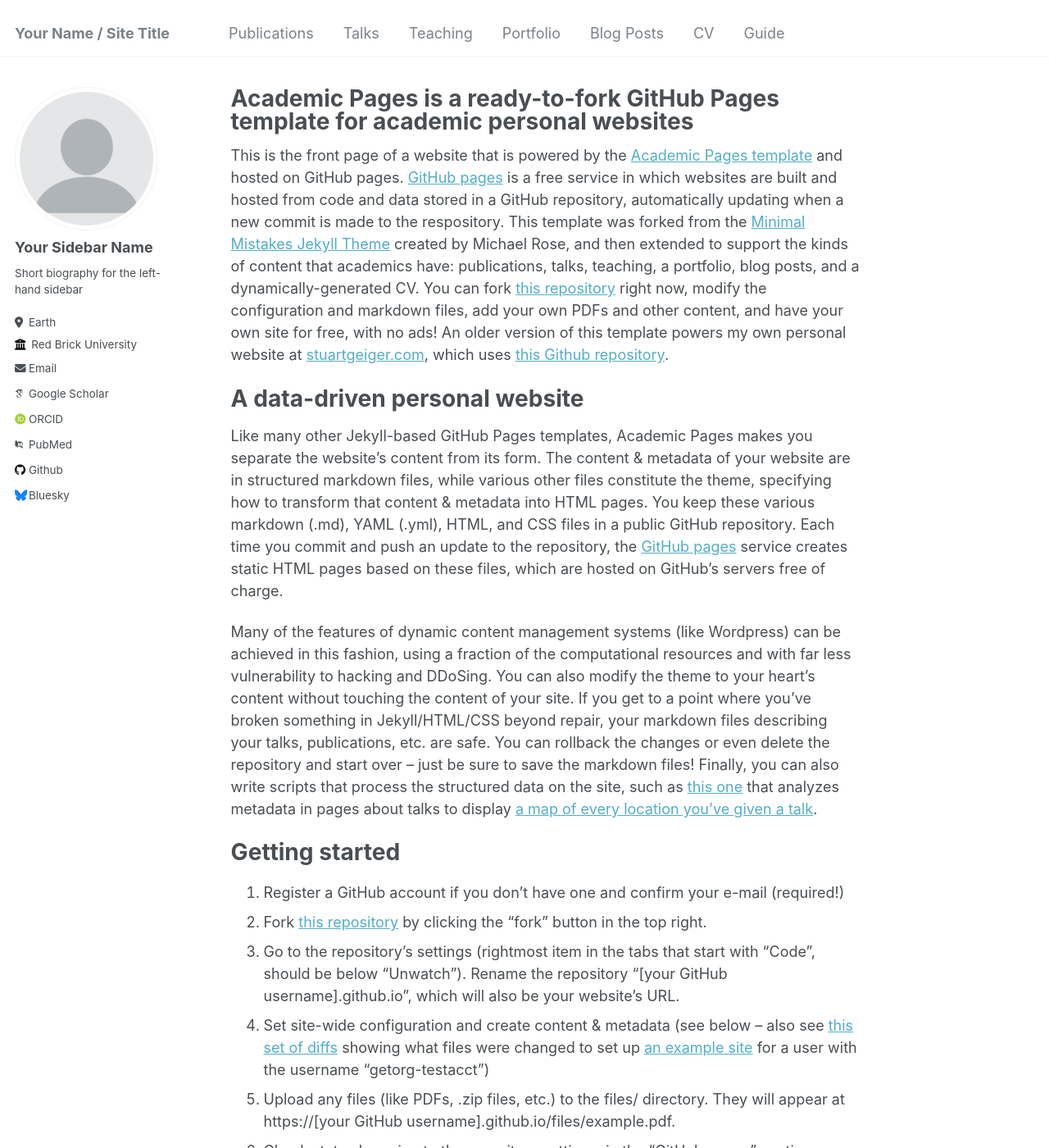
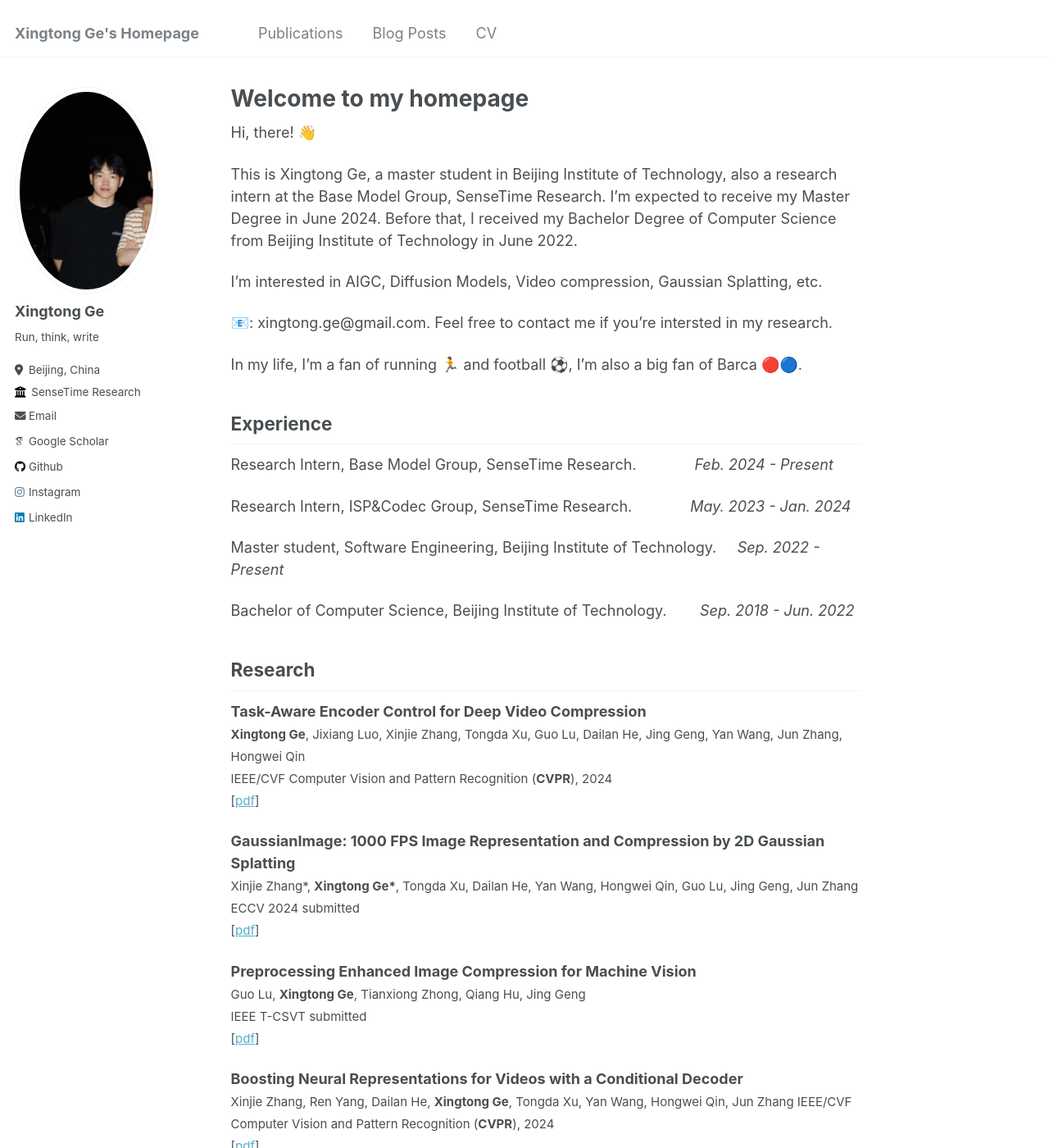
Before and after one commit to XingtongGe/xingtongge.github.io, a Jekyll site: the page built from _pages/about.md, in a window 1280 px wide and 1400 px high. Shown: the whole window at 82% size. Built offline with Jekyll 4.4.1, drawn with Linux system fonts in a browser that asks for light colours; some web fonts are replaced; some of the changed text lies outside the part shown.

Commit message:
upload homepage info

```diff
--- a/_config.yml
+++ b/_config.yml
@@ -8,55 +8,55 @@
 
 # Basic Site Settings
 locale                   : "en-US"
-title                    : "Your Name / Site Title"
+title                    : "Xingtong Ge's Homepage"
 title_separator          : "-"
-name                     : &name "Your Name"
+name                     : &name "Xingtong Ge"
 description              : &description "personal description"
-url                      : https://academicpages.github.io # the base hostname & protocol for your site e.g. "https://mmistakes.github.io"
+url                      : https://xingtongge.github.io # the base hostname & protocol for your site e.g. "https://mmistakes.github.io"
 baseurl                  : "" # the subpath of your site, e.g. "/blog"
-repository               : "academicpages/academicpages.github.io"
+repository               : "xingtongge/xingtongge.github.io"
 
 # Site Author - The following control what appear as part of the author content on the side bar.
 #               If a field is blank the icon and link will not appear, otherwise it will be shown.
 #               Additional customization can be done by editing /_includes/author-profile.html
 author:
   # Biographic information
-  avatar           : "profile.png"
-  name             : "Your Sidebar Name"
+  avatar           : "xingtong.jpeg"
+  name             : "Xingtong Ge"
   pronouns         : # example: "she/her"
-  bio              : "Short biography for the left-hand sidebar"
-  location         : "Earth"
-  employer         : "Red Brick University"
+  bio              : "Run, think, write"
+  location         : "Beijing, China"
+  employer         : "SenseTime Research"
   uri              : # URL
-  email            : "none@example.org"
+  email            : "xingtong.ge@gmail.com"
 
   # Academic websites
   arxiv            : # URL - Update with the correct link to your profile
-  googlescholar    : "https://scholar.google.com/citations?user=PS_CX0AAAAAJ"
+  googlescholar    : "https://scholar.google.com/citations?user=Rf8UmtoAAAAJ&hl=zh-CN"
   impactstory      : # URL
-  orcid            : "http://orcid.org/yourorcidurl"
-  pubmed           : "https://www.ncbi.nlm.nih.gov/pubmed/?term=john+snow"
+  orcid            : #"http://orcid.org/yourorcidurl"
+  pubmed           : #"https://www.ncbi.nlm.nih.gov/pubmed/?term=john+snow"
   researchgate     : # URL
 
   # Repositories and software development
   bitbucket        : # Username - Update with your username on the site
   codepen          : # Username
   dribbble         : # Username
-  github           : "academicpages"
+  github           : "XingtongGe"
   kaggle           : # Username
   stackoverflow    : # User number or user number and name (i.e., use "1" or "1/jeff-atwood")
 
   # Social media
-  bluesky          : "bsky.app" # Replace this with you Bluesky username
+  bluesky          : #"bsky.app" # Replace this with you Bluesky username
   facebook         : # Username
   flickr           : # Username
   foursquare       : # Username
   goodreads        : # Username
   google_plus      : # Username
   keybase          : # Username
-  instagram        : # Username
+  instagram        : "monster.ge0927"
   lastfm           : # Username
-  linkedin         : # Username
+  linkedin         : "xingtong-ge"
   mastodon         : # URL
   medium           : # URL
   pinterest        : # Username
@@ -66,7 +66,7 @@ author:
   tumblr           : # Username
   twitter          : # Username for X / Twitter
   vine             : # Username
-  weibo            : # Username
+  weibo            : # "6878510671"
   wikipedia        : # Username
   xing             : # Username
   youtube          : # Username
@@ -77,7 +77,7 @@ author:
 teaser                   :  # filename of teaser fallback teaser image placed in /images/, .e.g. "500x300.png"
 breadcrumbs              : false # true, false (default)
 words_per_minute         : 160
-future                   : true
+future                   : false
 read_more                : "disabled" # if enabled, adds "Read more" links to excerpts
 talkmap_link             : false #change to true to add link to talkmap on talks page
 comments:
--- a/_pages/about.md
+++ b/_pages/about.md
@@ -1,23 +1,82 @@
 ---
 permalink: /
-title: "Academic Pages is a ready-to-fork GitHub Pages template for academic personal websites"
+title: "Welcome to my homepage"
 author_profile: true
 redirect_from:
   - /about/
   - /about.html
 ---
 
-This is the front page of a website that is powered by the [Academic Pages template](https://github.com/academicpages/academicpages.github.io) and hosted on GitHub pages. [GitHub pages](https://pages.github.com) is a free service in which websites are built and hosted from code and data stored in a GitHub repository, automatically updating when a new commit is made to the respository. This template was forked from the [Minimal Mistakes Jekyll Theme](https://mmistakes.github.io/minimal-mistakes/) created by Michael Rose, and then extended to support the kinds of content that academics have: publications, talks, teaching, a portfolio, blog posts, and a dynamically-generated CV. You can fork [this repository](https://github.com/academicpages/academicpages.github.io) right now, modify the configuration and markdown files, add your own PDFs and other content, and have your own site for free, with no ads! An older version of this template powers my own personal website at [stuartgeiger.com](http://stuartgeiger.com), which uses [this Github repository](https://github.com/staeiou/staeiou.github.io).
 
-A data-driven personal website
-======
-Like many other Jekyll-based GitHub Pages templates, Academic Pages makes you separate the website's content from its form. The content & metadata of your website are in structured markdown files, while various other files constitute the theme, specifying how to transform that content & metadata into HTML pages. You keep these various markdown (.md), YAML (.yml), HTML, and CSS files in a public GitHub repository. Each time you commit and push an update to the repository, the [GitHub pages](https://pages.github.com/) service creates static HTML pages based on these files, which are hosted on GitHub's servers free of charge.
+Hi, there! 👋
 
-Many of the features of dynamic content management systems (like Wordpress) can be achieved in this fashion, using a fraction of the computational resources and with far less vulnerability to hacking and DDoSing. You can also modify the theme to your heart's content without touching the content of your site. If you get to a point where you've broken something in Jekyll/HTML/CSS beyond repair, your markdown files describing your talks, publications, etc. are safe. You can rollback the changes or even delete the repository and start over -- just be sure to save the markdown files! Finally, you can also write scripts that process the structured data on the site, such as [this one](https://github.com/academicpages/academicpages.github.io/blob/master/talkmap.ipynb) that analyzes metadata in pages about talks to display [a map of every location you've given a talk](https://academicpages.github.io/talkmap.html).
+This is Xingtong Ge, a master student in Beijing Institute of Technology, also a research intern at the Base Model Group, SenseTime Research.
+I'm expected to receive my Master Degree in June 2024. Before that, I received my Bachelor Degree of Computer Science from Beijing Institute of Technology in June 2022.
 
-Getting started
-======
-1. Register a GitHub account if you don't have one and confirm your e-mail (required!)
+I'm interested in AIGC, Diffusion Models, Video compression, Gaussian Splatting, etc.
+
+📧: xingtong.ge@gmail.com. Feel free to contact me if you're intersted in my research.
+
+In my life, I'm a fan of running 🏃 and football ⚽️, I'm also a big fan of Barca 🔴🔵.
+<!-- This is the front page of a website that is powered by the [Academic Pages template](https://github.com/academicpages/academicpages.github.io) and hosted on GitHub pages. [GitHub pages](https://pages.github.com) is a free service in which websites are built and hosted from code and data stored in a GitHub repository, automatically updating when a new commit is made to the respository. This template was forked from the [Minimal Mistakes Jekyll Theme](https://mmistakes.github.io/minimal-mistakes/) created by Michael Rose, and then extended to support the kinds of content that academics have: publications, talks, teaching, a portfolio, blog posts, and a dynamically-generated CV. You can fork [this repository](https://github.com/academicpages/academicpages.github.io) right now, modify the configuration and markdown files, add your own PDFs and other content, and have your own site for free, with no ads! An older version of this template powers my own personal website at [stuartgeiger.com](http://stuartgeiger.com), which uses [this Github repository](https://github.com/staeiou/staeiou.github.io). -->
+
+Experience
+------
+
+Research Intern, Base Model Group, SenseTime Research. &nbsp;&nbsp;&nbsp;&nbsp;&nbsp;&nbsp;&nbsp;&nbsp;&nbsp;&nbsp;&nbsp;&nbsp; *Feb. 2024 - Present*
+
+Research Intern, ISP&Codec Group, SenseTime Research. &nbsp;&nbsp;&nbsp;&nbsp;&nbsp;&nbsp;&nbsp;&nbsp;&nbsp;&nbsp;&nbsp;&nbsp; *May. 2023 - Jan. 2024*
+
+Master student, Software Engineering, Beijing Institute of Technology. &nbsp;&nbsp;&nbsp; *Sep. 2022 - Present*
+
+Bachelor of Computer Science, Beijing Institute of Technology. &nbsp;&nbsp;&nbsp;&nbsp;&nbsp;&nbsp; *Sep. 2018 - Jun. 2022*
+
+<!-- Like many other Jekyll-based GitHub Pages templates, Academic Pages makes you separate the website's content from its form. The content & metadata of your website are in structured markdown files, while various other files constitute the theme, specifying how to transform that content & metadata into HTML pages. You keep these various markdown (.md), YAML (.yml), HTML, and CSS files in a public GitHub repository. Each time you commit and push an update to the repository, the [GitHub pages](https://pages.github.com/) service creates static HTML pages based on these files, which are hosted on GitHub's servers free of charge.
+
+Many of the features of dynamic content management systems (like Wordpress) can be achieved in this fashion, using a fraction of the computational resources and with far less vulnerability to hacking and DDoSing. You can also modify the theme to your heart's content without touching the content of your site. If you get to a point where you've broken something in Jekyll/HTML/CSS beyond repair, your markdown files describing your talks, publications, etc. are safe. You can rollback the changes or even delete the repository and start over -- just be sure to save the markdown files! Finally, you can also write scripts that process the structured data on the site, such as [this one](https://github.com/academicpages/academicpages.github.io/blob/master/talkmap.ipynb) that analyzes metadata in pages about talks to display [a map of every location you've given a talk](https://academicpages.github.io/talkmap.html). -->
+
+Research
+------
+
+
+**Task-Aware Encoder Control for Deep Video Compression**
+<span style="font-size: smaller;">
+**Xingtong Ge**, Jixiang Luo, Xinjie Zhang, Tongda Xu, Guo Lu, Dailan He, Jing Geng, Yan Wang, Jun Zhang, Hongwei Qin
+IEEE/CVF Computer Vision and Pattern Recognition (**CVPR**), 2024
+[[pdf](https://arxiv.org/pdf/2404.04848)]
+</span>
+
+**GaussianImage: 1000 FPS Image Representation and Compression by 2D Gaussian Splatting**
+<span style="font-size: smaller;">
+Xinjie Zhang\*, **Xingtong Ge\***, Tongda Xu, Dailan He, Yan Wang, Hongwei Qin, Guo Lu, Jing Geng, Jun Zhang
+ECCV 2024 submitted
+[[pdf](https://arxiv.org/pdf/2403.08551)]
+</span>
+
+**Preprocessing Enhanced Image Compression for Machine Vision**
+<span style="font-size: smaller;">
+Guo Lu, **Xingtong Ge**, Tianxiong Zhong, Qiang Hu, Jing Geng
+IEEE T-CSVT submitted
+[[pdf](https://arxiv.org/pdf/2206.05650)]
+</span>
+
+
+**Boosting Neural Representations for Videos with a Conditional Decoder**
+<span style="font-size: smaller;">
+Xinjie Zhang, Ren Yang, Dailan He, **Xingtong Ge**, Tongda Xu, Yan Wang, Hongwei Qin, Jun Zhang
+IEEE/CVF Computer Vision and Pattern Recognition (**CVPR**), 2024
+[[pdf](https://arxiv.org/pdf/2402.18152)]
+</span>
+
+
+<!-- **Content-aware Masked Image Modeling Transformer for Stereo Image Compression**
+<span style="font-size: smaller;">
+Xinjie Zhang, Shenyuan Gao, Zhening Liu, **Xingtong Ge**, Dailan He, Tongda Xu, Yan Wang, Jun Zhang
+ECCV 2024 submitted
+[[pdf](https://arxiv.org/pdf/2402.18152)]
+</span> -->
+
+<!-- 1. Register a GitHub account if you don't have one and confirm your e-mail (required!)
 1. Fork [this repository](https://github.com/academicpages/academicpages.github.io) by clicking the "fork" button in the top right.
 1. Go to the repository's settings (rightmost item in the tabs that start with "Code", should be below "Unwatch"). Rename the repository "[your GitHub username].github.io", which will also be your website's URL.
 1. Set site-wide configuration and create content & metadata (see below -- also see [this set of diffs](http://archive.is/3TPas) showing what files were changed to set up [an example site](https://getorg-testacct.github.io) for a user with the username "getorg-testacct")
@@ -46,4 +105,4 @@ Example: editing a markdown file for a talk
 
 For more info
 ------
-More info about configuring Academic Pages can be found in [the guide](https://academicpages.github.io/markdown/). The [guides for the Minimal Mistakes theme](https://mmistakes.github.io/minimal-mistakes/docs/configuration/) (which this theme was forked from) might also be helpful.
+More info about configuring Academic Pages can be found in [the guide](https://academicpages.github.io/markdown/). The [guides for the Minimal Mistakes theme](https://mmistakes.github.io/minimal-mistakes/docs/configuration/) (which this theme was forked from) might also be helpful. -->
--- a/_pages/cv.md
+++ b/_pages/cv.md
@@ -1,14 +1,16 @@
 ---
 layout: archive
-title: "CV"
+title: "Check my cv below"
 permalink: /cv/
 author_profile: true
 redirect_from:
   - /resume
 ---
 
+[中文简历](/files/resume_zh.pdf)
+
+<!--
 {% include base_path %}
-
 Education
 ======
 * Ph.D in Version Control Theory, GitHub University, 2018 (expected)
@@ -61,4 +63,4 @@ Teaching
 
 Service and leadership
 ======
-* Currently signed in to 43 different slack teams
+* Currently signed in to 43 different slack teams -->
```
Also changed, not shown: _data/navigation.yml (+8 -8 lines), _pages/publications.md (+2 -2 lines), _posts/2012-08-14-blog-post-1.md (deleted, +0 -20 lines), _posts/2013-08-14-blog-post-2.md (deleted, +0 -20 lines), _posts/2014-08-14-blog-post-3.md (deleted, +0 -20 lines), _posts/2015-08-14-blog-post-4.md (deleted, +0 -20 lines), _posts/2024-04-30-hello.md (added, +13 -0 lines), images/xingtong.jpeg (added), 5 other files.
